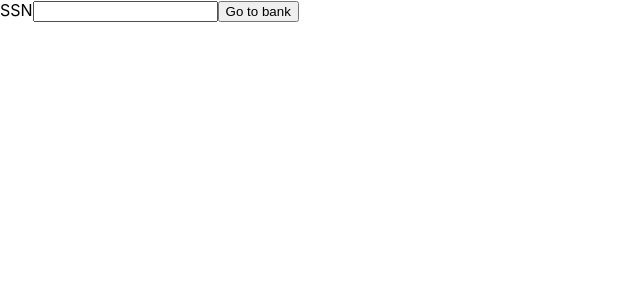
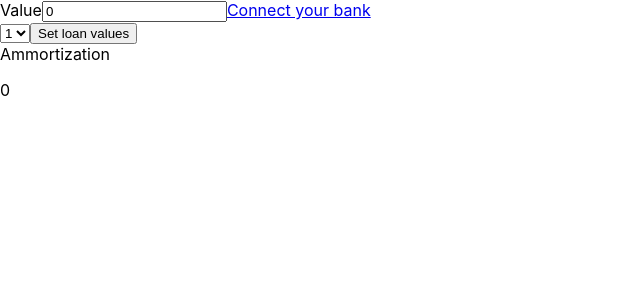
Before and after one commit to tavferreira/final-project, a React (Create React App) app in the folder frontend/: page / in a window 1280 px wide. Shown: the top 300 px of the page, without its empty margins (0-640 px from the left). Built offline with nearby package versions, Linux system fonts and the light colour scheme; no server answers.

Commit message:
Creating initial logic for loan calculation

```diff
--- a/frontend/package.json
+++ b/frontend/package.json
@@ -3,11 +3,13 @@
   "version": "0.1.0",
   "private": true,
   "dependencies": {
+    "@reduxjs/toolkit": "^1.2.5",
     "@testing-library/jest-dom": "^4.2.4",
     "@testing-library/react": "^9.4.1",
     "@testing-library/user-event": "^7.2.1",
     "react": "^16.13.0",
     "react-dom": "^16.13.0",
+    "react-redux": "^7.2.0",
     "react-router-dom": "^5.1.2",
     "react-scripts": "3.4.0"
   },
--- a/frontend/src/App.js
+++ b/frontend/src/App.js
@@ -1,10 +1,21 @@
 import React from 'react'
+import { Provider } from 'react-redux'
 import { Switch, Route } from 'react-router-dom'
+import { combineReducers, configureStore } from '@reduxjs/toolkit'
+import { loans } from './reducers/loans'
 import { Main } from './pages/Main'
 import { Callback } from './pages/Callback'
+import { ConnectBank } from './pages/ConnectBank'
+
+const reducer = combineReducers({
+  loans: loans.reducer
+})
+
+const store = configureStore({ reducer })
 
 function App() {
   return (
+    <Provider store={store}>
       <Switch>
         <Route exact path='/'>
           <Main />
@@ -12,7 +23,11 @@ function App() {
         <Route exact path='/callback'>
           <Callback />
         </Route>
+        <Route exact path='/connect'>
+          <ConnectBank />
+        </Route>
       </Switch>
+    </Provider>
   );
 }
 
--- /dev/null
+++ b/frontend/src/components/Ammortization.js
@@ -0,0 +1,19 @@
+import React from 'react'
+import { useDispatch, useSelector } from 'react-redux'
+
+export const Ammortization = () => {
+    const minimumAmmortization = useSelector(store => store.loans.minimumAmmortization)
+    const loanSlices = useSelector(store => store.loans.loanSlices)
+
+    return (
+        <div>
+            Ammortization
+            <p>{Math.round(minimumAmmortization / 12)}</p>
+            {loanSlices.map(loan => {
+                return (
+                    <p>{loan.id} {loan.value} {loan.ammortization}</p>
+                )
+            })}
+        </div>
+    )
+}
--- /dev/null
+++ b/frontend/src/pages/ConnectBank.js
@@ -0,0 +1,31 @@
+import React, { useState } from 'react'
+
+export const ConnectBank = () => {
+    const [ssn, setSsn] = useState('')
+    const CLIENT_ID = process.env.REACT_APP_CLIENT_ID
+    const ssnData = ssn !== '' ? "&input_username=" + ssn : ""
+    const link =
+        "https://link.tink.com/1.0/authorize/?" +
+        "client_id=" +
+        CLIENT_ID +
+        "&redirect_uri=http://localhost:3000/callback" +
+        "&scope=accounts:read" +
+        ssnData +
+        "&market=SE&locale=en_US"
+
+    return (
+        <div>
+            <label>
+                SSN
+                <input type='text' name="ssn" value={ssn} onChange={e => setSsn(e.target.value)} />
+            </label>
+            <label>
+                <select>
+                    <option value="sbab-bankid">SBAB</option>
+                </select>
+            </label>
+            <a href={link}><button type="button">
+                Go to bank</button></a>
+        </div>
+    )
+}
--- a/frontend/src/pages/Main.js
+++ b/frontend/src/pages/Main.js
@@ -1,26 +1,45 @@
 import React, { useState } from 'react'
+import { useDispatch } from 'react-redux'
+import { loans } from '../reducers/loans'
+import { Link } from 'react-router-dom'
+import { Ammortization } from '../components/Ammortization'
 
 export const Main = () => {
-    const [ssn, setSsn] = useState('')
-    const CLIENT_ID = process.env.REACT_APP_CLIENT_ID
-    const ssnData = ssn !== '' ? "&input_username=" + ssn : ""
-    const link =
-        "https://link.tink.com/1.0/authorize/?" +
-        "client_id=" +
-        CLIENT_ID +
-        "&redirect_uri=http://localhost:3000/callback" +
-        "&scope=accounts:read" +
-        ssnData +
-        "&market=SE&locale=en_US"
+    const dispatch = useDispatch()
+    const [loanValue, setLoanValue] = useState(0)
+    const [slice, setSlices] = useState(1)
+
+    const setLoan = (event) => {
+        event.preventDefault()
+
+        dispatch(loans.actions.setLoanValue(loanValue))
+        dispatch(loans.actions.setSlices(slice))
+    }
 
     return (
         <div>
-            <label>
-                SSN
-                <input type='text' name="ssn" value={ssn} onChange={e => setSsn(e.target.value)} />
-            </label>
-            <a href={link}><button type="button">
-                Go to bank</button></a>
+            <form onSubmit={setLoan}>
+                <div>
+                    <label>
+                        Value
+                        <input type='text' value={loanValue} onChange={event => setLoanValue(event.target.value)} />
+                    </label>
+                    <Link to='/connect'>
+                        Connect your bank
+                    </Link>
+                </div>
+                <label>
+                    <select value={slice} onChange={event => setSlices(event.target.value)}>
+                        <option>1</option>
+                        <option>2</option>
+                        <option>3</option>
+                    </select>
+                </label>
+                <button type="submit" onClick={setLoan}>
+                    Set loan values
+                </button>
+            </form>
+            <Ammortization />
         </div>
     )
 }
--- /dev/null
+++ b/frontend/src/reducers/loans.js
@@ -0,0 +1,43 @@
+import { createSlice } from "@reduxjs/toolkit"
+
+const initialState = {
+    loanValue: 0,
+    minimumAmmortization: 0,
+    ammortization: 0,
+    slices: 1,
+    years: 0,
+    loanSlices: [],
+    payments: []
+}
+
+export const loans = createSlice({
+    name: "loans",
+    initialState,
+    reducers: {
+        setSlices: (state, action) => {
+            state.slices = action.payload
+
+            for (let i = 0; i < state.slices; i++) {
+                let temp = {}
+
+                temp.id = i + 1
+                if (i !== state.slices - 1) {
+                    temp.value = Math.round(state.loanValue / state.slices)
+                    temp.ammortization = Math.round((state.minimumAmmortization / state.slices) / 12)
+                }
+                else if (i === state.slices - 1) {
+                    temp.value = state.loanValue - (Math.round(state.loanValue / state.slices) * i)
+                    temp.ammortization = Math.round(state.minimumAmmortization / 12) - (Math.round((state.minimumAmmortization / state.slices) / 12) * i)
+                }
+                temp.interest = 0.19
+                temp.fixed = 1
+
+                state.loanSlices.push(temp)
+            }
+        },
+        setLoanValue: (state, action) => {
+            state.loanValue = action.payload
+            state.minimumAmmortization = state.loanValue * 0.02
+        }
+    }
+})
```
Also changed, not shown: 2 other files (tests, documents, lock files or other folders). Lines whose indentation alone changed are shown as unchanged.
